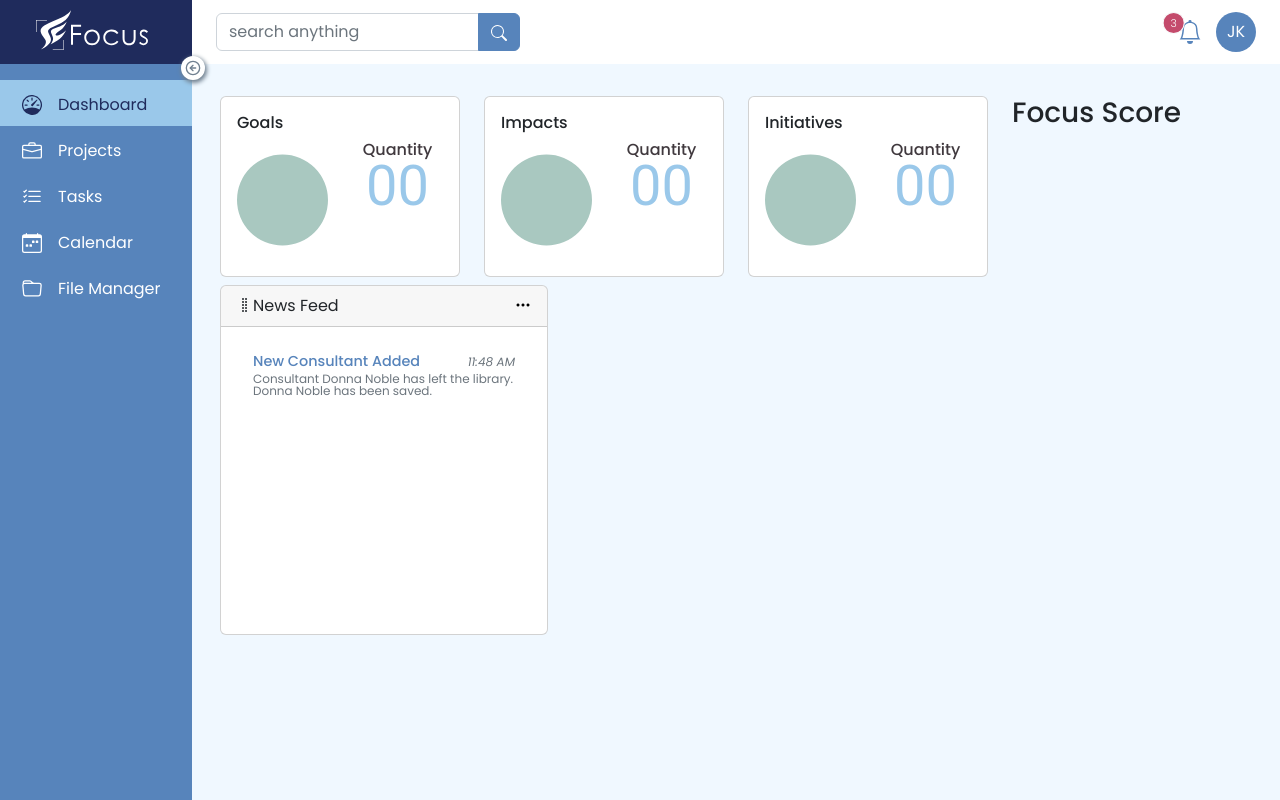
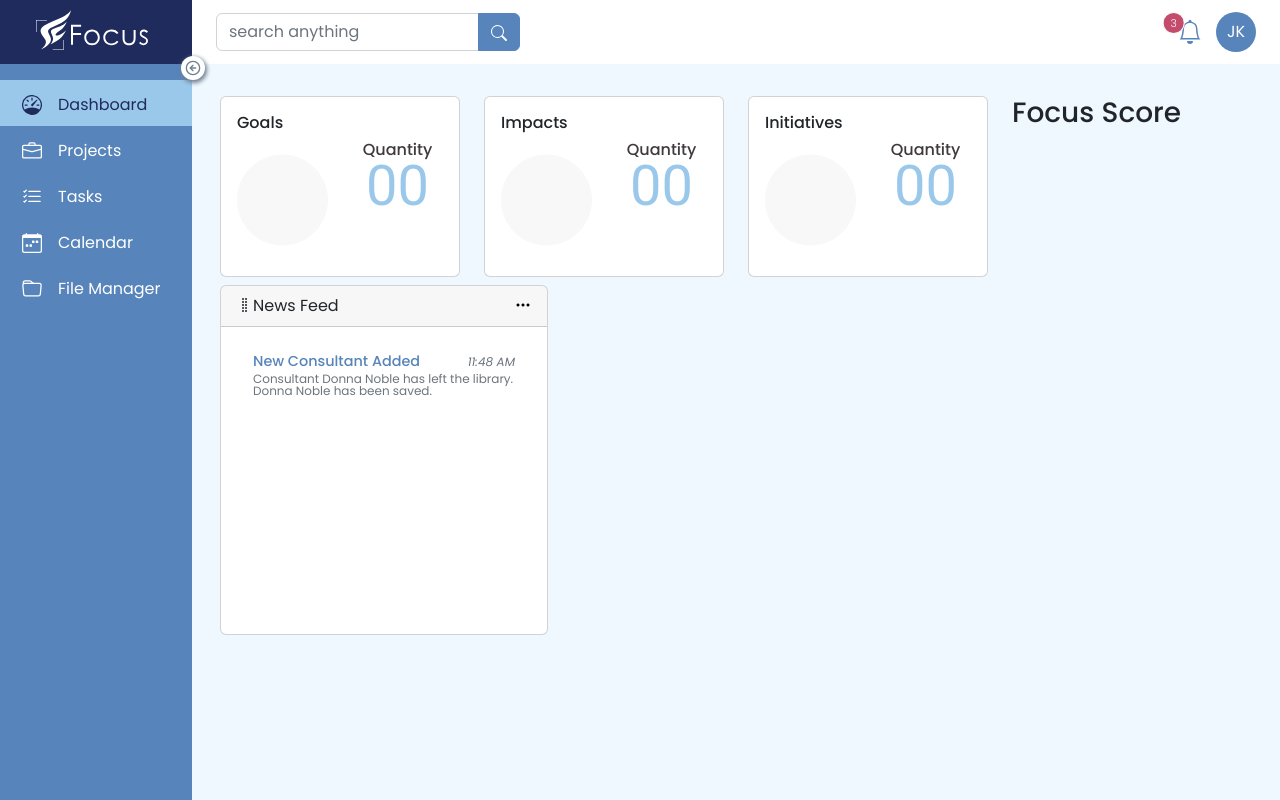
Before and after one commit to dittobyte-io/focus-react, a React (Create React App) app in the folder frontend/: page / in a window 1280 px wide. Built offline with nearby package versions, Linux system fonts and the light colour scheme.

Commit message:
FOCUS-297, Added logic to render gray color when its a error

```diff
--- a/frontend/src/components/snapshot/SnapshotCard.js
+++ b/frontend/src/components/snapshot/SnapshotCard.js
@@ -9,7 +9,8 @@ const SnapshotCard = (props) => {
 		datasets: [
 			{
 				data: props.data,
-				backgroundColor: ["#a9c8c0", "#dc9396", "#e8d495"],
+				backgroundColor:
+					props.data < 1 ? ["#F8F8F8"] : ["#a9c8c0", "#dc9396", "#e8d495"],
 				borderColor: ["rgba(255, 255, 255, 1)"],
 				borderWidth: props.data === 0 ? 2 : 0,
 			},
--- a/frontend/src/features/goals/GoalsSnapshot.js
+++ b/frontend/src/features/goals/GoalsSnapshot.js
@@ -17,24 +17,22 @@ function parseResults(array) {
 
 const GoalsSnapshot = () => {
 	let content = {};
-	let consultantId = 1 // Currently the auth data only stores the email address not the user id
-	const { data, isLoading, isError, error, isSuccess } = useGetConsultantGoalsQuery(consultantId);
-
+	let consultantId = 1; // Currently the auth data only stores the email address not the user id
+	const { data, isLoading, isError, error, isSuccess } =
+		useGetConsultantGoalsQuery(consultantId);
 
 	if (isLoading) {
 		content = { data: [0.1], labels: ["Loading"] };
 	} else if (isError) {
 		content.labels = ["ERROR"];
-		content.data = [0.1];
+		content.data = [0.00001]; // set to value not equal to Zero so a chart can be rendered
 		content.quanity = 0;
-    console.log(error)
-
-	}
-  else {
+		console.log(error);
+	} else {
 		var results = parseResults(data[0].data);
 		content.labels = results.map((a) => a.key);
 		content.data = results.map((a) => a.value);
-    content.quanity = (content.data).reduce((a,b) => a + b, 0)
+		content.quanity = content.data.reduce((a, b) => a + b, 0);
 	}
 
 	return (
--- a/frontend/src/features/impacts/ImpactsSnapshot.js
+++ b/frontend/src/features/impacts/ImpactsSnapshot.js
@@ -25,7 +25,7 @@ const ImpactsSnapshot = () => {
 		content = { data: [0.1], labels: ["Loading"] };
 	} else if (isError) {
 		content.labels = ["ERROR"];
-		content.data = [0.1];
+		content.data = [0.00001]; // set to value not equal to Zero so a chart can be rendered
 		content.quanity = 0;
 	} else {
 		var results = parseResults(data[0].data);
--- a/frontend/src/features/initiatives/InitiativesSnapshot.js
+++ b/frontend/src/features/initiatives/InitiativesSnapshot.js
@@ -25,7 +25,7 @@ const InitiativesSnapshot = () => {
 		content = { data: [0.1], labels: ["Loading"] };
 	} else if (isError) {
 		content.labels = ["ERROR"];
-		content.data = [0.1];
+		content.data = [0.00001]; // set to value not equal to Zero so a chart can be rendered
 		content.quanity = 0;
 	} else {
 		var results = parseResults(data[0].data);
```
